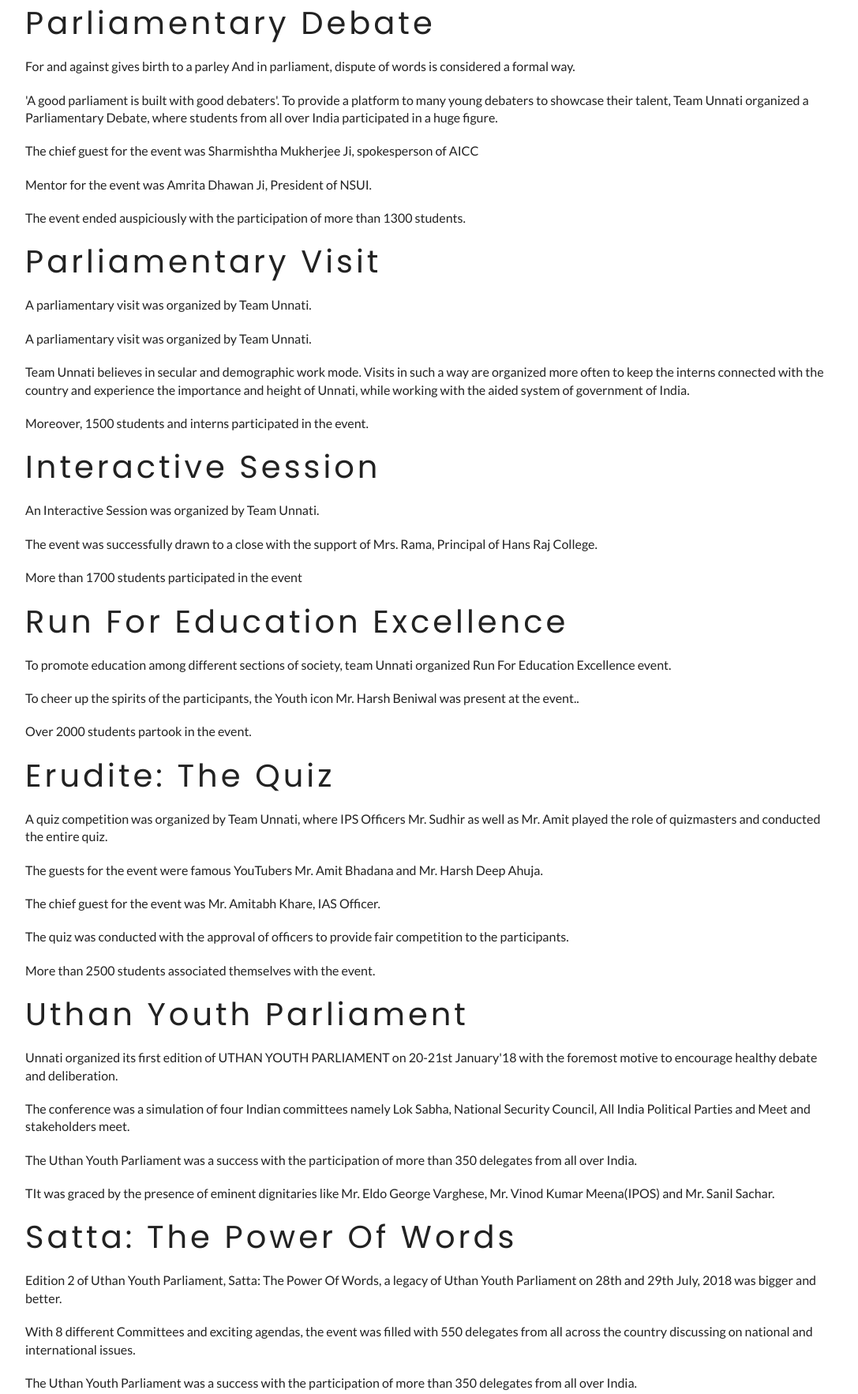
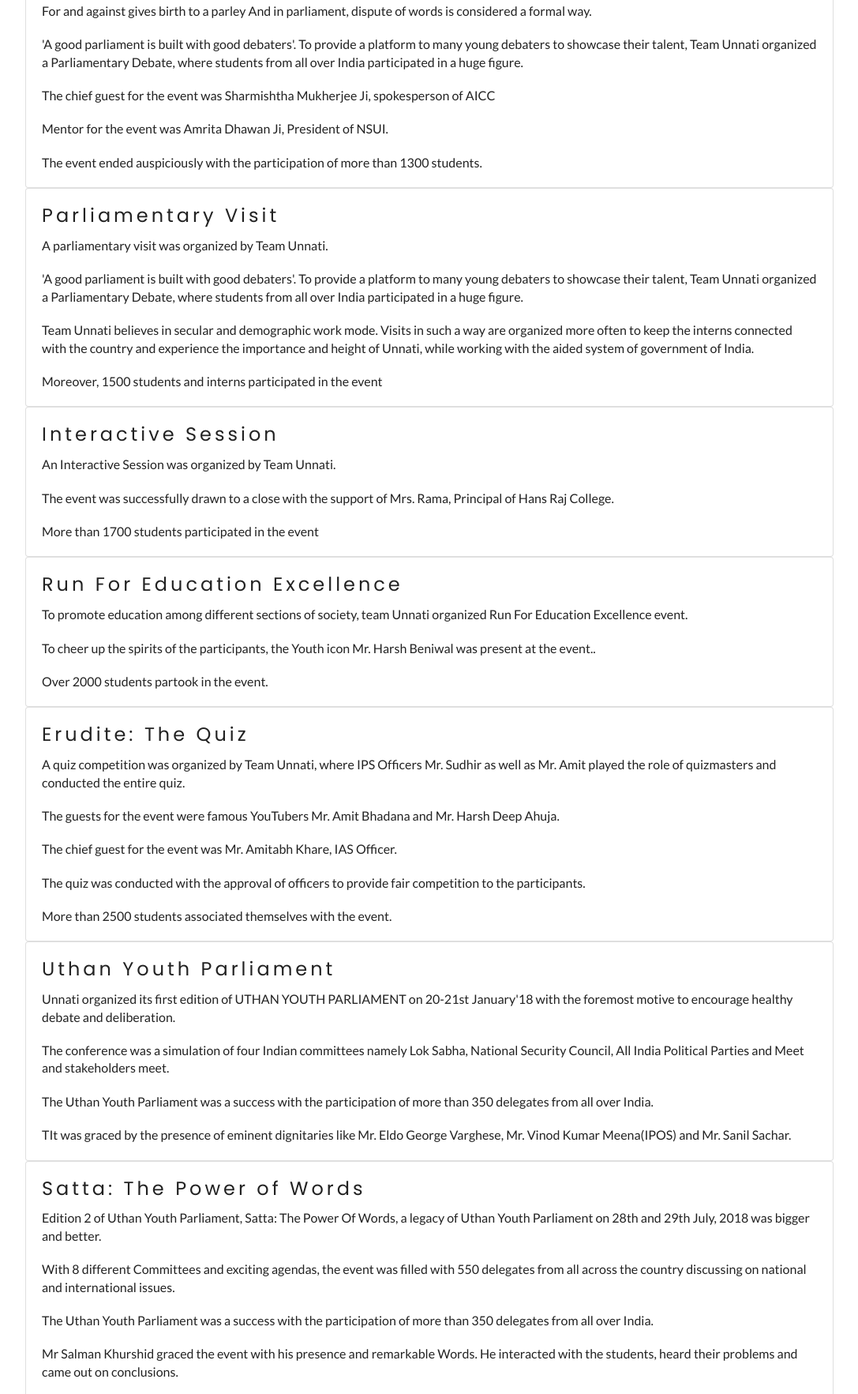
Before and after one commit to ajinkabeer/Unnati, a Gatsby site: page /events in a window 1280 px wide. Shown: the part 744-2509 px from the top of the page at 79% size, without its empty margins (96-1183 px from the left). Built offline with nearby package versions, Linux system fonts and the light colour scheme; Gatsby itself is replaced by a stand-in of ours.

Commit message:
Added Bootstrap Card Styles to Events

```diff
--- a/src/components/Events/Events.js
+++ b/src/components/Events/Events.js
@@ -1,99 +1,139 @@
 import React from 'react'
 import styles from '../../css/single-blog.module.css'
 import Layout from '../Layout'
+import "bootstrap/dist/css/bootstrap.min.css"
+
 
 const events = () => {
   return (
-     <section className={styles.blog}>
-    <div className={styles.center}>
-    <h1>Parliamentary Debate</h1>
-    <article className={styles.article}>
-     <p>For and against gives birth to a parley And in parliament, dispute of words is considered a formal way.</p>
-     <p>'A good parliament is built with good debaters'. To provide a platform to many young debaters to showcase their talent, Team Unnati organized a Parliamentary Debate, where students from all over India participated in a huge figure.</p>
-     <p>The chief guest for the event was Sharmishtha Mukherjee Ji, spokesperson of AICC</p>
-     <p>Mentor for the event was Amrita Dhawan Ji, President of NSUI.</p>
-     <p>The event ended auspiciously with the participation of more than 1300 students.</p>
+    <div>
+     <div className={styles.center}>
+    <div class="card">
+  <div class="card-body">
+  <article className={styles.article}>
+    <h4 class="card-title">Parliamentary Debate</h4>
+     <p class="card-text">For and against gives birth to a parley And in parliament, dispute of words is considered a formal way.</p>
+     <p class="card-text">'A good parliament is built with good debaters'. To provide a platform to many young debaters to showcase their talent, Team Unnati organized a Parliamentary Debate, where students from all over India participated in a huge figure.</p>
+     <p class="card-text">The chief guest for the event was Sharmishtha Mukherjee Ji, spokesperson of AICC</p>
+     <p class="card-text">Mentor for the event was Amrita Dhawan Ji, President of NSUI.</p>
+     <p class="card-text">The event ended auspiciously with the participation of more than 1300 students.</p>
      </article>
+  </div>
+</div>
     </div>
 
-    <div className={styles.center}>
-    <h1>Parliamentary Visit</h1>
-    <article className={styles.article}>
-    <p>A parliamentary visit was organized by Team Unnati.</p>
-    <p>A parliamentary visit was organized by Team Unnati.</p>
-<p>Team Unnati believes in secular and demographic work mode. Visits in such a way are organized more often to keep the interns connected with the country and experience the importance and height of Unnati, while working with the aided system of government of India.</p>
-<p>Moreover, 1500 students and interns participated in the event.</p>
-    </article>
+
+     <div className={styles.center}>
+    <div class="card">
+  <div class="card-body">
+  <article className={styles.article}>
+    <h4 class="card-title">Parliamentary Visit</h4>
+     <p class="card-text">A parliamentary visit was organized by Team Unnati.</p>
+     <p class="card-text">'A good parliament is built with good debaters'. To provide a platform to many young debaters to showcase their talent, Team Unnati organized a Parliamentary Debate, where students from all over India participated in a huge figure.</p>
+     <p class="card-text"> Team Unnati believes in secular and demographic work mode. Visits in such a way are organized more often to keep the interns connected with the country and experience the importance and height of Unnati, while working with the aided system of government of India.</p>
+     <p class="card-text">Moreover, 1500 students and interns participated in the event</p>
+      </article>
+  </div>
+</div>
     </div>
 
-    <div className={styles.center}>
-    <h1>Interactive Session</h1>
-    <article className={styles.article}>
-    <p>An Interactive Session was organized by Team Unnati.</p>
-    <p>The event was successfully drawn to a close with the support of Mrs. Rama, Principal of Hans Raj College.</p>
-    <p>More than 1700 students participated in the event</p>
-    </article>
-    </div>
+
 
     <div className={styles.center}>
-    <h1>Run For Education Excellence</h1>
-    <article className={styles.article}>
-    <p>To promote education among different sections of society, team Unnati organized Run For Education Excellence event.</p>
-    <p>To cheer up the spirits of the participants, the Youth icon Mr. Harsh Beniwal was present at the event..</p>
-    <p>Over 2000 students partook in the event.</p>
-    </article>
-    </div>
-
-    <div className={styles.center}>
-    <h1>Erudite: The Quiz</h1>
-    <article className={styles.article}>
-    <p>A quiz competition was organized by Team Unnati, where IPS Officers Mr. Sudhir as well as Mr. Amit played the role of quizmasters and conducted the entire quiz.</p>
-    <p>The guests for the event were famous YouTubers Mr. Amit Bhadana and Mr. Harsh Deep Ahuja.</p>
-    <p>The chief guest for the event was Mr. Amitabh Khare, IAS  Officer.</p>
-    <p>The quiz was conducted with the approval of officers to provide fair competition to the participants.</p>
-    <p>More than 2500 students associated themselves with the event.</p>
-    </article>
-    </div>
-
-    <div className={styles.center}>
-    <h1> Uthan Youth Parliament</h1>
-    <article className={styles.article}>
-    <p>Unnati organized its first edition of UTHAN YOUTH PARLIAMENT on 20-21st January'18 with the foremost motive to encourage healthy debate and deliberation. </p>
-    <p>The conference was a simulation of four Indian committees namely Lok Sabha, National Security Council, All India Political Parties and Meet and stakeholders meet.</p>
-    <p>The Uthan Youth Parliament was a success with the participation of more than 350 delegates from all over India.</p>
-    <p>TIt was graced by the presence of eminent dignitaries like Mr. Eldo George Varghese, Mr. Vinod Kumar Meena(IPOS) and Mr. Sanil Sachar.</p>
-     </article>
+    <div class="card">
+  <div class="card-body">
+  <article className={styles.article}>
+    <h4 class="card-title">Interactive Session</h4>
+     <p class="card-text">An Interactive Session was organized by Team Unnati.</p>
+     <p class="card-text">The event was successfully drawn to a close with the support of Mrs. Rama, Principal of Hans Raj College.</p>
+     <p class="card-text"> More than 1700 students participated in the event</p>
+       </article>
+  </div>
+</div>
     </div>
 
 
     <div className={styles.center}>
-    <h1>Satta: The Power of Words</h1>
-    <article className={styles.article}>
-    <p>Edition 2 of Uthan Youth Parliament, Satta: The Power Of Words, a legacy of Uthan Youth Parliament on 28th and 29th July, 2018 was bigger and better. </p>
-    <p>With 8 different Committees and exciting agendas, the event was filled with 550 delegates from all across the country discussing on national and international issues.</p>
-    <p>The Uthan Youth Parliament was a success with the participation of more than 350 delegates from all over India.</p>
-    <p>Mr Salman Khurshid graced the event with his presence and remarkable Words. He interacted with the students, heard their problems and came out on conclusions.</p>
-     </article>
+    <div class="card">
+  <div class="card-body">
+  <article className={styles.article}>
+    <h4 class="card-title">Run For Education Excellence</h4>
+     <p class="card-text">To promote education among different sections of society, team Unnati organized Run For Education Excellence event.</p>
+     <p class="card-text">To cheer up the spirits of the participants, the Youth icon Mr. Harsh Beniwal was present at the event..</p>
+     <p class="card-text"> Over 2000 students partook in the event.</p>
+       </article>
+  </div>
+</div>
+    </div>
+
+
+    <div className={styles.center}>
+    <div class="card">
+  <div class="card-body">
+  <article className={styles.article}>
+    <h4 class="card-title">Erudite: The Quiz</h4>
+    <p class="card-text">A quiz competition was organized by Team Unnati, where IPS Officers Mr. Sudhir as well as Mr. Amit played the role of quizmasters and conducted the entire quiz.</p>
+    <p class="card-text">The guests for the event were famous YouTubers Mr. Amit Bhadana and Mr. Harsh Deep Ahuja.</p>
+    <p class="card-text">The chief guest for the event was Mr. Amitabh Khare, IAS  Officer.</p>
+    <p class="card-text">The quiz was conducted with the approval of officers to provide fair competition to the participants.</p>
+    <p class="card-text">More than 2500 students associated themselves with the event.</p>
+       </article>
+  </div>
+</div>
     </div>
 
     <div className={styles.center}>
-    <h1>Uthan Youth Parliament Edition 3</h1>
-    <article className={styles.article}>
-    <p>After the two successful event, the third Edition of Uthan Youth Parliament connected more and more people towards the cause of nation.  </p>
-    <p>The show stopper, Ms. Sheila Dikshit (Ex CM, Delhi) interacted with delegates, shared her life experiences and guided the youth towards a better road. Many grievances and problems of young India was solved during the interactive session.</p>
-    <p>Other guests included Ms. Kiran Walia, Ms Sharmistha Mukherjee, IRS Vinod Kumar Meena, Mr. Mudit Agarwal.</p>
-      </article>
+    <div class="card">
+  <div class="card-body">
+  <article className={styles.article}>
+    <h4 class="card-title"> Uthan Youth Parliament</h4>
+    <p class="card-text">Unnati organized its first edition of UTHAN YOUTH PARLIAMENT on 20-21st January'18 with the foremost motive to encourage healthy debate and deliberation. </p>
+    <p class="card-text">The conference was a simulation of four Indian committees namely Lok Sabha, National Security Council, All India Political Parties and Meet and stakeholders meet.</p>
+    <p class="card-text">The Uthan Youth Parliament was a success with the participation of more than 350 delegates from all over India.</p>
+    <p class="card-text">TIt was graced by the presence of eminent dignitaries like Mr. Eldo George Varghese, Mr. Vinod Kumar Meena(IPOS) and Mr. Sanil Sachar.</p>
+       </article>
+  </div>
+</div>
     </div>
 
     <div className={styles.center}>
-    <h1> Indo - Korean Meet</h1>
-    <article className={styles.article}>
-    <p>To build a better and strong relationship with Korea, Team Unnati organised an Indo Korean Meet where delegates from Korea discussed on different issues and topics related to India with different schools and University students. </p>
-      </article>
+    <div class="card">
+  <div class="card-body">
+  <article className={styles.article}>
+    <h4 class="card-title">Satta: The Power of Words</h4>
+    <p class="card-text">Edition 2 of Uthan Youth Parliament, Satta: The Power Of Words, a legacy of Uthan Youth Parliament on 28th and 29th July, 2018 was bigger and better. </p>
+    <p class="card-text">With 8 different Committees and exciting agendas, the event was filled with 550 delegates from all across the country discussing on national and international issues.</p>
+    <p class="card-text">The Uthan Youth Parliament was a success with the participation of more than 350 delegates from all over India.</p>
+    <p class="card-text">Mr Salman Khurshid graced the event with his presence and remarkable Words. He interacted with the students, heard their problems and came out on conclusions.</p>
+       </article>
+  </div>
+</div>
     </div>
 
-   </section>
+
+    <div className={styles.center}>
+    <div class="card">
+  <div class="card-body">
+  <article className={styles.article}>
+    <h4 class="card-title">Uthan Youth Parliament Edition 3</h4>
+    <p class="card-text">After the two successful event, the third Edition of Uthan Youth Parliament connected more and more people towards the cause of nation.  </p>
+    <p class="card-text">The show stopper, Ms. Sheila Dikshit (Ex CM, Delhi) interacted with delegates, shared her life experiences and guided the youth towards a better road. Many grievances and problems of young India was solved during the interactive session.</p>
+    <p class="card-text">Other guests included Ms. Kiran Walia, Ms Sharmistha Mukherjee, IRS Vinod Kumar Meena, Mr. Mudit Agarwal.</p>
+       </article>
+  </div>
+</div>
+    </div>
+    <div className={styles.center}>
+    <div class="card">
+  <div class="card-body">
+  <article className={styles.article}>
+    <h4 class="card-title">Indo - Korean Meet</h4>
+    <p class="card-text"> To build a better and strong relationship with Korea, Team Unnati organised an Indo Korean Meet where delegates from Korea discussed on different issues and topics related to India with different schools and University students.  </p>
+       </article>
+  </div>
+</div>
+    </div>
+</div>
     )
 }
-
 export default events
```
